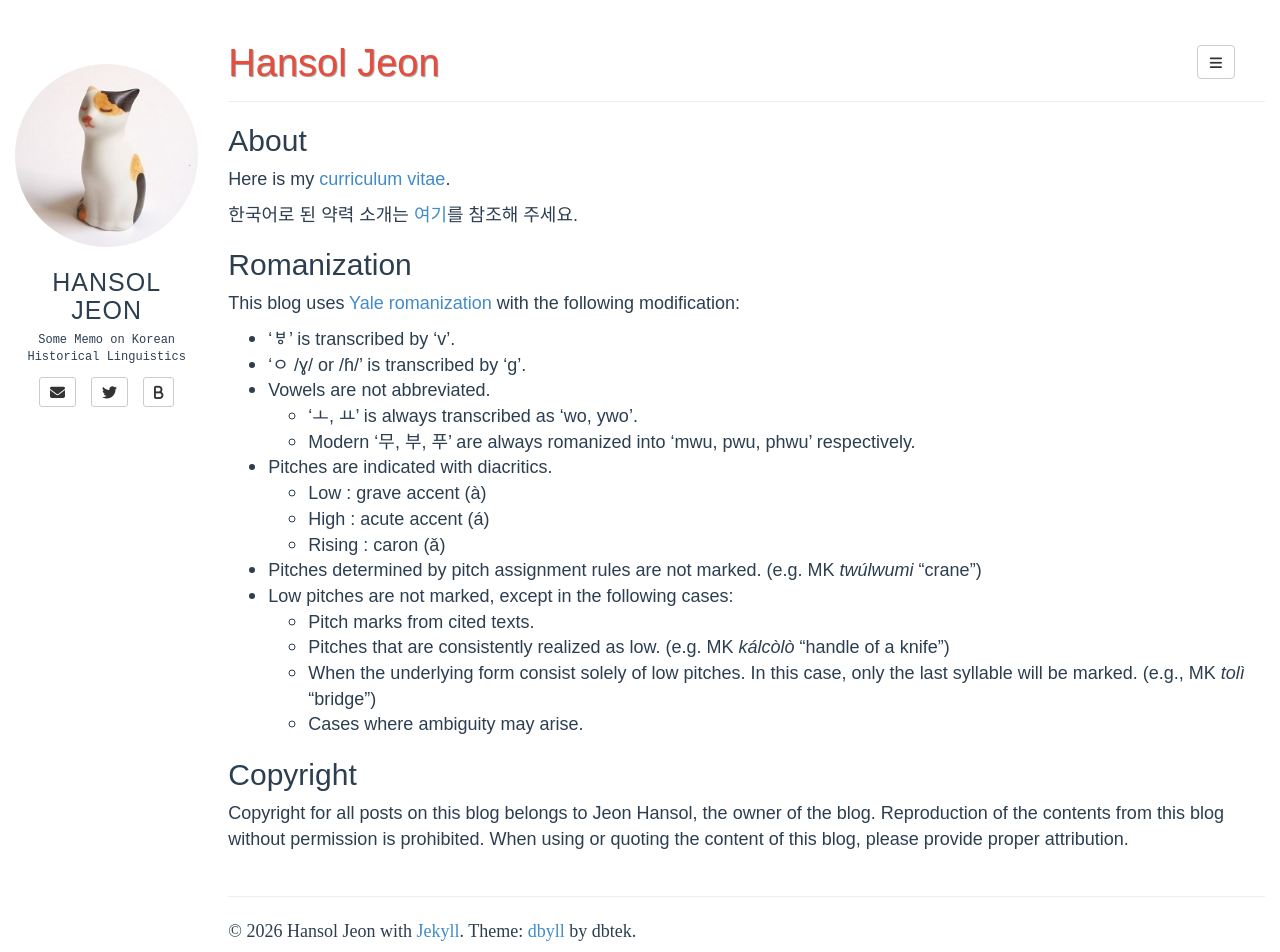
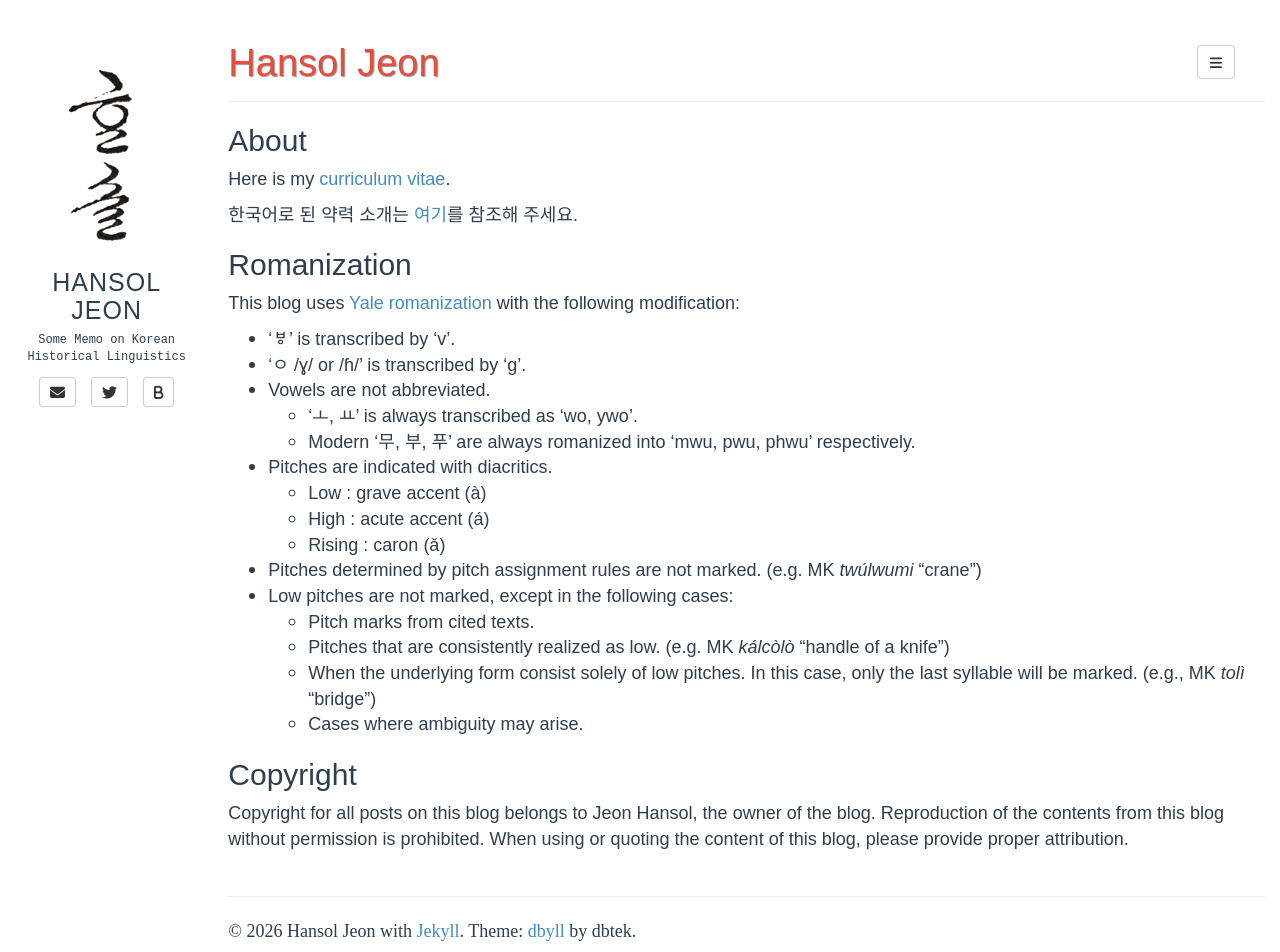
Before and after one commit to hansoljeon95/hansoljeon95.github.io, a Jekyll site: the page built from index.md, in a window 1280 px wide and 952 px high. Built offline with Jekyll 4.4.1, drawn with Linux system fonts in a browser that asks for light colours; some web fonts are replaced.

Commit message:
Change profile imgs

```diff
--- a/_includes/default.html
+++ b/_includes/default.html
@@ -1,5 +1,6 @@
 <!DOCTYPE html>
 <html>
+
 <head>
 	<meta charset="utf-8">
 	<title>{{site.title}} - {{ page.title }}</title>
@@ -24,10 +25,9 @@
 
 	<!-- Le fav and touch icons -->
 	<!-- Update these with your own images-->
-	<link rel="shortcut icon" href="images/favicon.ico">
-	<link rel="apple-touch-icon" href="images/apple-touch-icon.png">
-	<link rel="apple-touch-icon" sizes="72x72" href="images/apple-touch-icon-72x72.png">
-	<link rel="apple-touch-icon" sizes="114x114" href="images/apple-touch-icon-114x114.png">
+	<link rel="icon" type="image/png" sizes="64x64" href="{{ site.BASE_PATH }}/assets/ico/favicon-32.png">
+	<link rel="apple-touch-icon" sizes="180x180" href="{{ site.BASE_PATH }}/assets/ico/favicon-180.png">
+	<link rel="icon" type="image/png" sizes="192x192" href="{{ site.BASE_PATH }}/assets/ico/favicon-192.png">
 
 	<link rel="alternate" type="application/rss+xml" title="{{ site.name }}" href="{{ site.BASE_PATH }}/feed.xml">
 </head>
@@ -36,7 +36,8 @@
 	<nav class="navbar navbar-default visible-xs" role="navigation">
 		<!-- Brand and toggle get grouped for better mobile display -->
 		<div class="navbar-header">
-			<button type="button" class="navbar-toggle" data-toggle="collapse" data-target="#bs-example-navbar-collapse-1">
+			<button type="button" class="navbar-toggle" data-toggle="collapse"
+				data-target="#bs-example-navbar-collapse-1">
 				<span class="sr-only">Toggle navigation</span>
 				<span class="icon-bar"></span>
 				<span class="icon-bar"></span>
@@ -58,7 +59,7 @@
 			</a>
 			{% endif %}
 			<a class="navbar-brand" href="{{ site.BASE_PATH }}/">
-				<img src="{{ site.BASE_PATH }}/profile.jpg" class="img-circle"  style="max-height:30pt; width:auto;" />
+				<img src="{{ site.BASE_PATH }}/profile.png" class="img-circle" style="max-height:30pt; width:auto;" />
 				{{ site.title }}
 			</a>
 		</div>
@@ -87,7 +88,8 @@
 		</ul>
 	</div>
 
-	<div class="col-sm-2 sidebar hidden-xs" style="{% if site.sidebar_background_image %}background: url({{site.sidebar_background_image}}) no-repeat !important;{% endif %}">
+	<div class="col-sm-2 sidebar hidden-xs"
+		style="{% if site.sidebar_background_image %}background: url({{site.sidebar_background_image}}) no-repeat !important;{% endif %}">
 		{% include sidebar.html %}
 	</div>
 
@@ -95,9 +97,11 @@
 		{{ content }}
 
 		<footer>
-			<hr/>
+			<hr />
 			<p>
-				&copy; {{ site.time | date: '%Y' }} {{ site.author.name }} with <a href="http://jekyllrb.com/">Jekyll</a>. Theme: <a href="https://github.com/dbtek/dbyll">dbyll</a> by dbtek.
+				&copy; {{ site.time | date: '%Y' }} {{ site.author.name }} with <a
+					href="http://jekyllrb.com/">Jekyll</a>. Theme: <a href="https://github.com/dbtek/dbyll">dbyll</a> by
+				dbtek.
 			</p>
 		</footer>
 	</div>
@@ -106,4 +110,5 @@
 	<script type="text/javascript" src="{{ site.BASE_PATH }}/assets/resources/bootstrap/js/bootstrap.min.js"></script>
 	<script type="text/javascript" src="{{ site.BASE_PATH }}/assets/js/app.js"></script>
 </body>
+
 </html>
--- a/_includes/sidebar.html
+++ b/_includes/sidebar.html
@@ -1,11 +1,11 @@
 <!-- sidebar.html -->
 <header class="sidebar-header" role="banner">
 	<a href="{{ site.BASE_PATH }}/">
-		<img src="{{ site.BASE_PATH }}/profile.jpg" class="img-circle" style="max-width:100%; height:auto;" />
+		<img src="{{ site.BASE_PATH }}/profile.png" class="img-circle" style="max-width:100%; height:auto;" />
 	</a>
 	<h3 class="title">
-        <a href="{{ site.BASE_PATH }}/">{{ site.sidebar_title }}</a>
-    </h3>
+		<a href="{{ site.BASE_PATH }}/">{{ site.sidebar_title }}</a>
+	</h3>
 </header>
 
 {% if site.author.bio %}
```
Also changed, not shown: assets/ico/favicon-180.png (added), assets/ico/favicon-192.png (added), assets/ico/favicon-32.png (added), profile.jpg (deleted), profile.png (added), smallprof.jpg, 5 other files.
